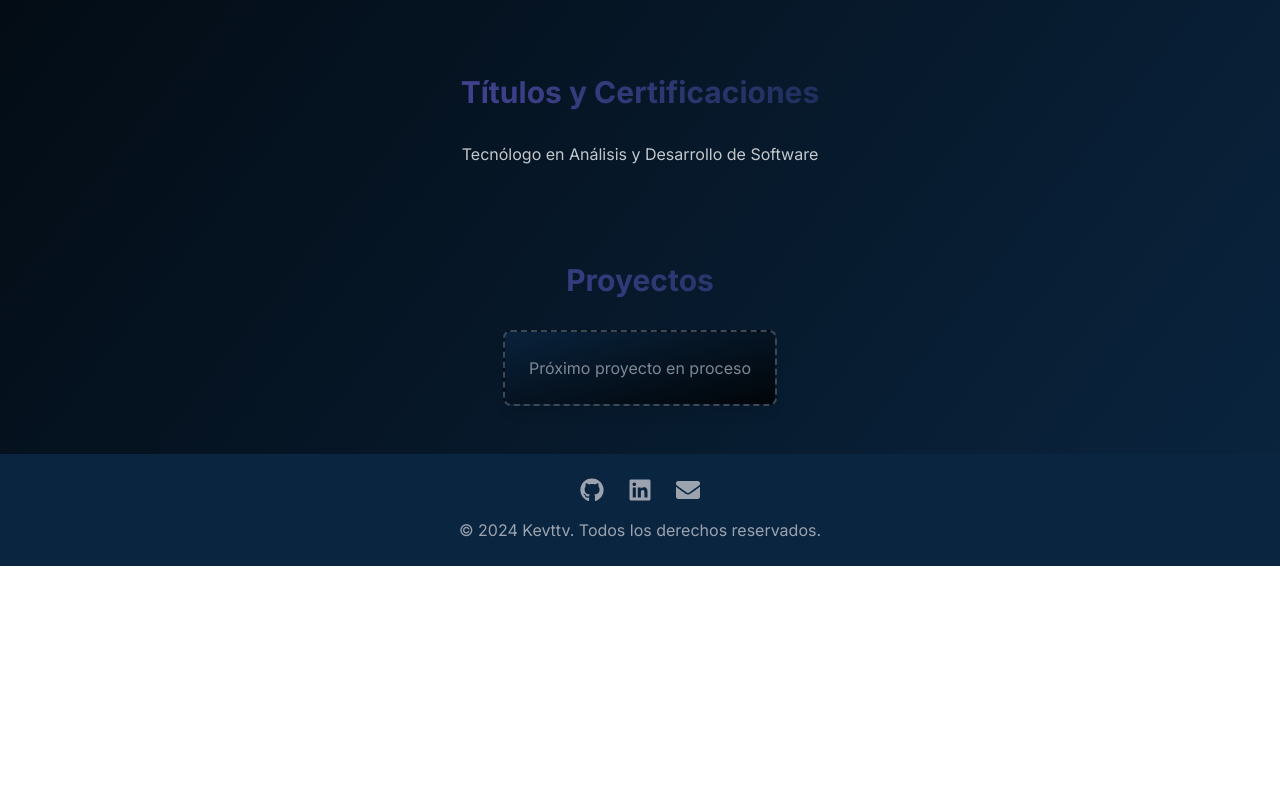
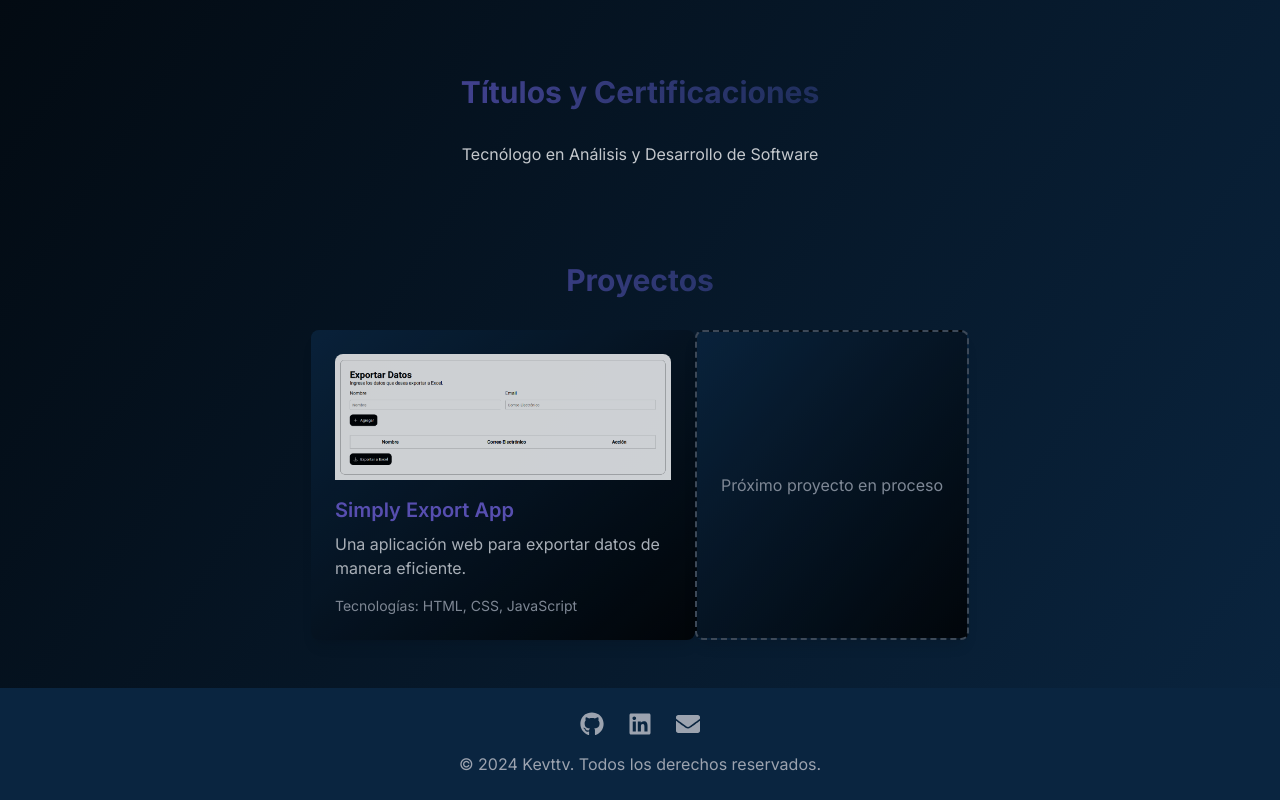
Before and after one commit to Kevttv/Portfolio-web, a Next.js app: page / in a window 1280 px wide. Shown: the part 1065-1865 px from the top of the page. Before the commit the page ends 1631 px from the top, so only its background shows below. Built offline with nearby package versions, Linux system fonts and the light colour scheme.

Commit message:
add project

```diff
--- a/app/page.tsx
+++ b/app/page.tsx
@@ -1,4 +1,5 @@
 import Image from 'next/image'
+import Link from 'next/link'
 import { FaHtml5, FaCss3Alt, FaJs, FaPhp, FaLaravel, FaReact } from 'react-icons/fa'
 
 export default function Home() {
@@ -70,21 +71,22 @@ export default function Home() {
       <section id="proyectos">
         <h2 className="text-3xl font-bold mb-8 text-center gradient-text">Proyectos</h2>
         <div className="flex justify-center">
-          {/* <div className="bg-gradient-to-br from-[#0A2540] to-[#000000] p-6 rounded-lg shadow-lg hover-gradient">
-            <h3 className="text-xl font-semibold mb-2 text-[#6C5DD3]">Sistema de Gestión de Tareas</h3>
-            <p className="text-gray-300 mb-4">Una aplicación web para gestionar tareas y proyectos de manera eficiente.</p>
-            <p className="text-sm text-gray-400">Tecnologías: React, Laravel, MySQL</p>
+          <div className="bg-gradient-to-br from-[#0A2540] to-[#000000] p-6 rounded-lg shadow-lg hover-gradient max-w-sm">
+            <Link href="https://simply-export-app.vercel.app/" passHref legacyBehavior>
+              <a target="_blank" rel="noopener noreferrer">
+                <img src="/simply-export-app.png" alt="Simply Export App" className="rounded-t-lg mb-4" />
+              </a>
+            </Link>
+            <h3 className="text-xl font-semibold mb-2 text-[#6C5DD3]">Simply Export App</h3>
+            <p className="text-gray-300 mb-4">Una aplicación web para exportar datos de manera eficiente.</p>
+            <p className="text-sm text-gray-400">Tecnologías: HTML, CSS, JavaScript</p>
           </div>
-          <div className="bg-gradient-to-br from-[#0A2540] to-[#000000] p-6 rounded-lg shadow-lg hover-gradient">
-            <h3 className="text-xl font-semibold mb-2 text-[#6C5DD3]">Plataforma de E-learning</h3>
-            <p className="text-gray-300 mb-4">Una plataforma interactiva para cursos en línea con integración de video y evaluaciones.</p>
-            <p className="text-sm text-gray-400">Tecnologías: Next.js, Node.js, MongoDB</p>
-          </div> */}
-          <div className="bg-gradient-to-br from-[#0A2540] to-[#000000] p-6 rounded-lg shadow-lg hover-gradient border-2 border-dashed border-gray-600 flex items-center justify-center">
+          <div className="bg-gradient-to-br from-[#0A2540] to-[#000000] p-6 rounded-lg shadow-lg hover-gradient border-2 border-dashed border-gray-600 flex items-center justify-center max-w-sm">
             <p className="text-gray-400 text-center">Próximo proyecto en proceso</p>
           </div>
         </div>
       </section>
+
     </div>
   )
 }
```
Also changed, not shown: public/simply-export-app.png (added).
